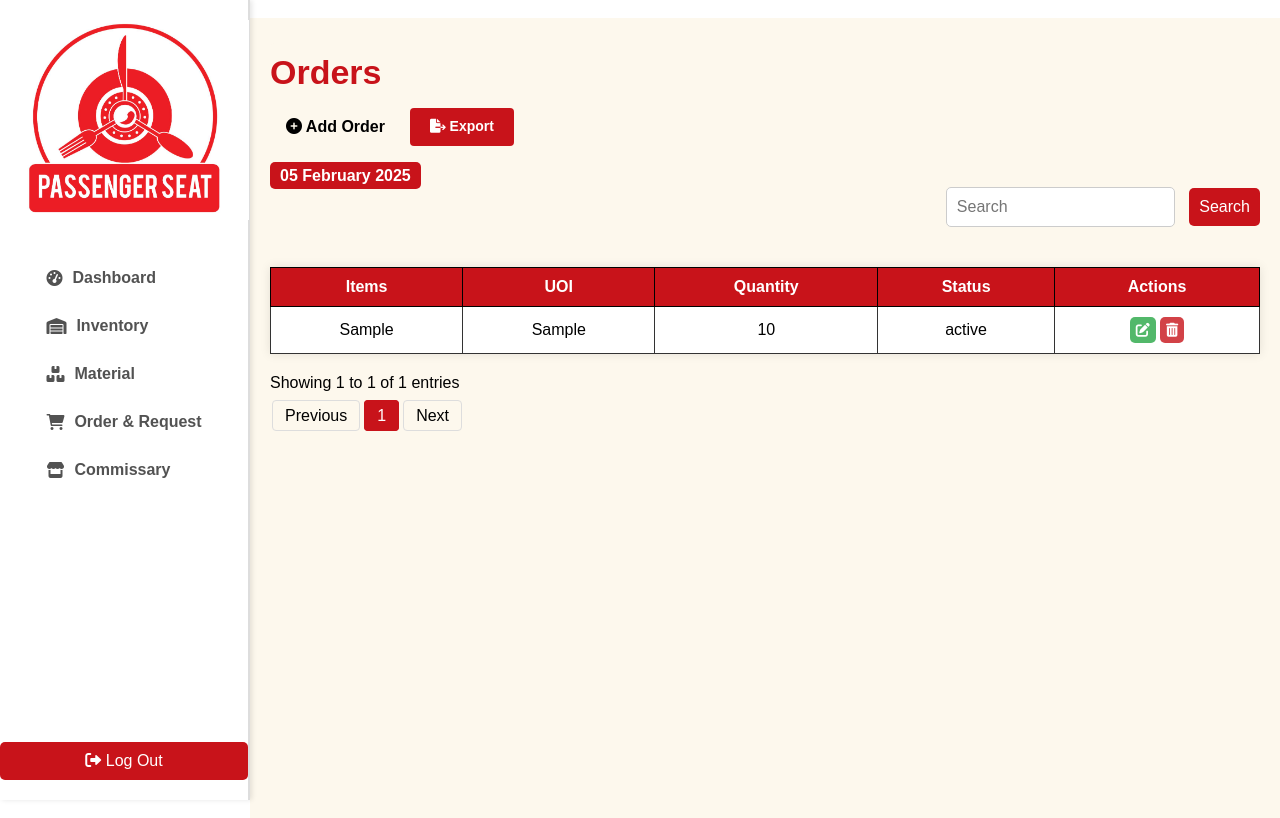
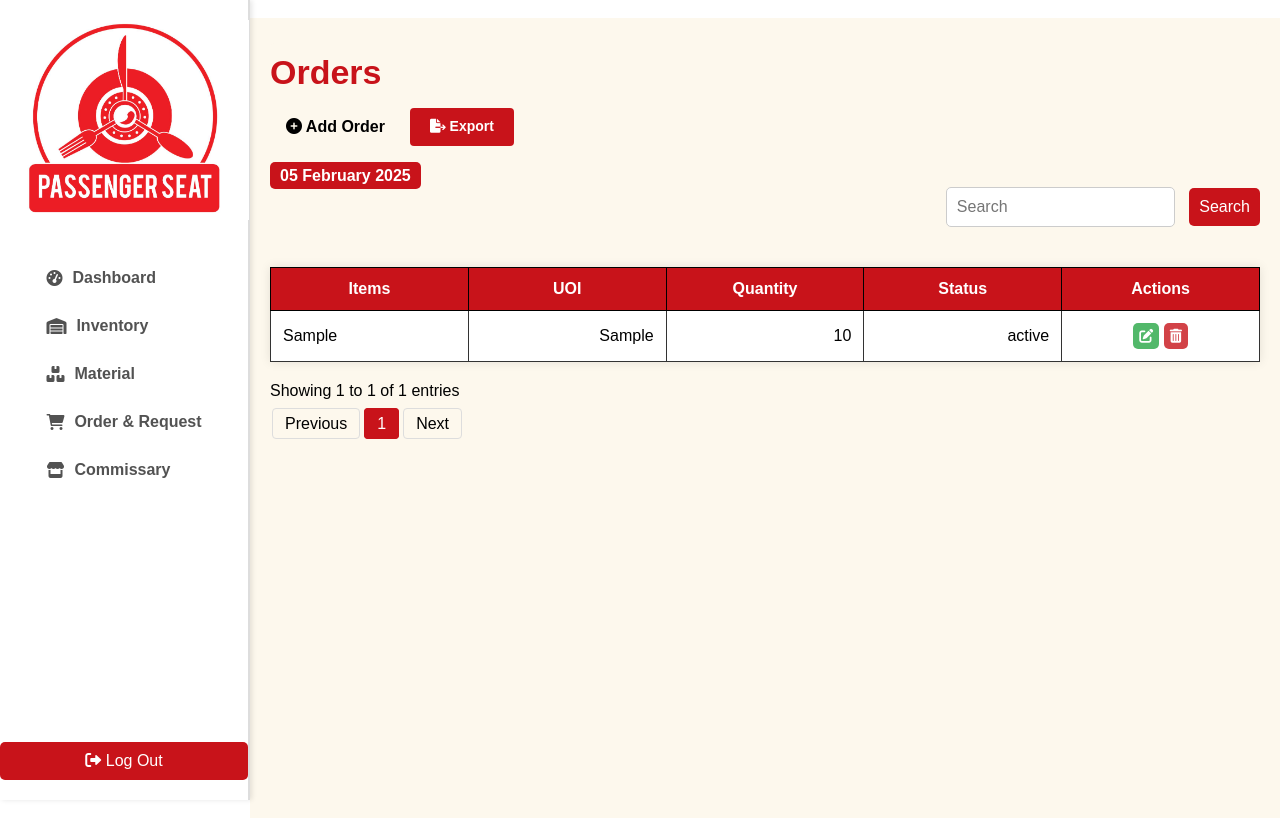
Before and after one commit to RoDriguezBSIT3-2/Material-Management-System, a Flask app: page /orders_request in a window 1280 px wide. Run offline with Flask 3, Linux system fonts and the light colour scheme; tables that the repository leaves empty hold one stand-in row (values such as "Sample post"); some libraries are stand-ins or nearby versions.

Commit message:
Update styles.css

```diff
--- a/static/styles.css
+++ b/static/styles.css
@@ -222,40 +222,66 @@ body, html {
     width: 100%;
     border-collapse: collapse;
     margin: 20px 0;
-    table-layout: auto;
+    table-layout: fixed;
     box-shadow: 0 0 10px rgba(0, 0, 0, 0.1);
 }
 
 .inventory-table th, .inventory-table td {
     border: 1px solid #333;
     background-color: #fff;
-    padding: 10px;
-    text-align: center;
+    padding: 12px;
     vertical-align: middle;
+    white-space: nowrap;
 }
 
 .inventory-table th {
     background-color: #c8131a;
     color: white;
     border-color: black;
+    text-align: center;
+}
+
+.inventory-table td:first-child {
+    text-align: left; /* Align item names to the left */
+}
+
+.inventory-table td:nth-child(2),
+.inventory-table td:nth-child(3),
+.inventory-table td:nth-child(4),
+.inventory-table td:nth-child(5),
+.inventory-table td:nth-child(6),
+.inventory-table td:nth-child(7) {
+    text-align: right; /* Align numerical values to the right */
+}
+
+.inventory-table td:last-child {
+    text-align: center;
+}
+
+.inventory-table .actions {
+    display: flex;
+    justify-content: center;
+    gap: 10px;
+}
+
+.inventory-table .actions button {
+    background-color: #d00;
+    color: white;
+    border: none;
+    padding: 5px 10px;
+    cursor: pointer;
+    border-radius: 4px;
+}
+
+.inventory-table .actions button:hover {
+    background-color: #a00;
 }
 
 .inventory-table tr:hover {
     background-color: #f1f1f1;
 }
 
-/* Image Styling inside Table */
-.inventory-table td img {
-    max-width: 150px;  /* Set maximum width for images for good visibility */
-    max-height: 100px; /* Set maximum height to keep images in proportion */
-    width: auto;       /* Ensure width adjusts based on the image aspect ratio */
-    height: auto;      /* Ensure height adjusts based on the image aspect ratio */
-    display: block;    /* Treat the image as a block element */
-    margin: 0 auto;    /* Center the image horizontally */
-    border-radius: 5px; /* Optional: Add rounded corners to images */
-    object-fit: contain; /* Ensures the image fits within the bounds without distortion */
-    box-shadow: 0 2px 6px rgba(0, 0, 0, 0.2); /* Optional: Adds shadow for a polished look */
-}
+
 
 
 /* Specific Button Styles */
@@ -316,10 +342,7 @@ body, html {
         font-size: 14px;
     }
 
-    .inventory-table td img {
-        max-width: 120px; /* Reduce image size for smaller screens */
-        max-height: 80px;
-    }
+
 }
 
 @media (max-width: 480px) {
@@ -353,10 +376,6 @@ body, html {
         font-size: 24px;
     }
 
-    .inventory-table td img {
-        max-width: 100px; /* Further reduce image size for smaller screens */
-        max-height: 70px;
-    }
 }
 
 /* Icon Styling */
```
